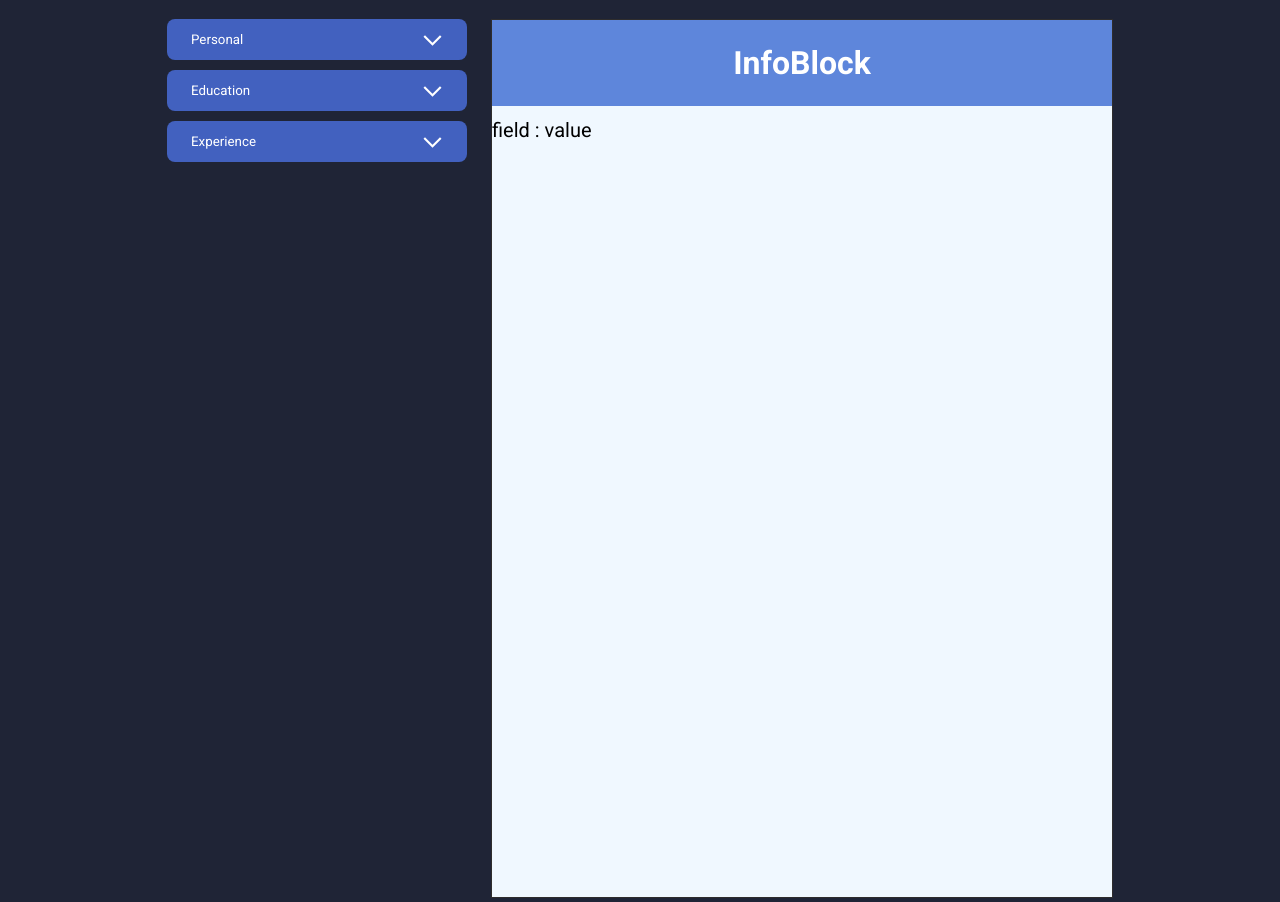
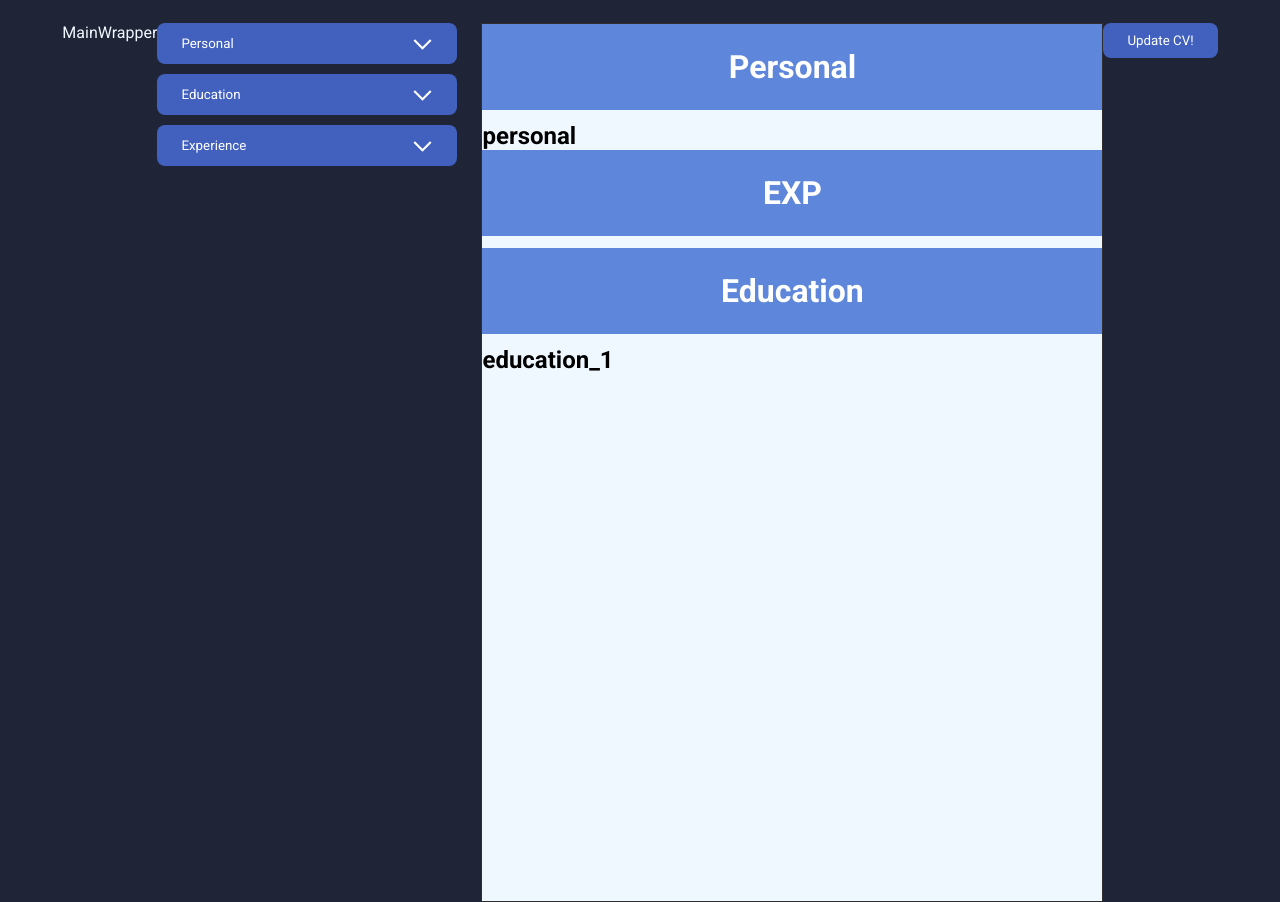
Before and after one commit to TSRSE/cv-creator, a React (Vite) app: page / in a window 1280 px wide. Built offline with nearby package versions, Linux system fonts and the light colour scheme.

Commit message:
Теперь CV обновляется по нажатию на кнопку Нужно будет допилить возможность добавить пунктов и удаление

```diff
--- a/src/App.jsx
+++ b/src/App.jsx
@@ -1,7 +1,8 @@
-import { useState } from 'react'
+import { useReducer, useState } from 'react'
 import './App.css'
 import Panel from './components/lfetSidePanel/Panel'
 import Canvas from './components/canvas/Canvas'
+import MainWrapper from './components/hocs/mainWrapper/MainWrapper'
 
 function App() {
 
@@ -55,16 +56,18 @@ function App() {
 
   const handleChange = (newArray) => {
     setComponentsArray(newArray)
-    {console.log(componentsArray)}
-    // alert('wow')
+  }
+
+  const [UpdateToggle, setUpdateToggle] = useState(false)
+
+  const handleCanvasUpdate = () => {
+    setUpdateToggle(!UpdateToggle)
   }
 
   return (
     <>
       <main>
-
-        <Panel changeArray={handleChange} array={componentsArray}/>
-        <Canvas elements={componentsArray} />
+        <MainWrapper changeArray={handleChange} array={componentsArray} toggleUpdater={handleCanvasUpdate}/>
       </main>
     </>
   )
--- a/src/components/canvas/Canvas.jsx
+++ b/src/components/canvas/Canvas.jsx
@@ -1,14 +1,15 @@
 import InfoBlock from '../shared/infoBlock/InfoBlock'
 import './style.css'
-import React from 'react'
+import React, { useReducer, useState } from 'react'
 
-export default function Canvas({elements = []}) {
+export default function Canvas({elements = null}) {
+
   return (
     <>
     <div className='canvas-main'>
-      <InfoBlock title={''}>
-        <>{console.log(elements)}</>
-      </InfoBlock>
+      <InfoBlock title={'Personal'} blocks={elements.personal}/>
+      <InfoBlock title={'EXP'} blocks={elements.job}/>
+      <InfoBlock title={'Education'} blocks={elements.education}/>
     </div>
     </>
   )
--- /dev/null
+++ b/src/components/hocs/mainWrapper/MainWrapper.jsx
@@ -0,0 +1,18 @@
+import React, { useState } from 'react'
+import Panel from '../../lfetSidePanel/Panel'
+import Canvas from '../../canvas/Canvas'
+import RightPanel from '../../rightSidePanel/RightPanel'
+
+export default function MainWrapper({changeArray = () => null, array = null, updater = false, toggleUpdater = () => null}) {
+
+    return (
+    <>
+        <div>MainWrapper</div>
+        {console.log(array)}
+        <Panel changeArray={changeArray} array={array}/>
+        <Canvas elements={array}/>
+        <RightPanel updater={updater} toggleUpdater={toggleUpdater}/>
+    </>
+
+  )
+}
--- a/src/components/lfetSidePanel/Panel.jsx
+++ b/src/components/lfetSidePanel/Panel.jsx
@@ -3,15 +3,6 @@ import './style.css'
 import React from 'react'
 
 export default function Panel({changeArray = () => null, array={}}) {
-
-  const forms = {
-    personal : [{id: 'personal', fields : [ 'Name', 'Surname', 'Phone', 'Email', 'Adress']}],
-
-    education : [{id: 'education_1', fields : [ 'started', 'graduated', 'uni name', 'desc' ]}],
-
-    jobs : [{id: 'job_1', fields : [ 'From', 'To', 'Place', 'Job', 'Description' ]}, {id: 'job_2', fields : [ 'From', 'To', 'Place', 'Job', 'Description' ]}]
-  }
-
   return (
     <div className='panel-main'>
       <Cathegory title='Personal' isOpen={true}  fields={array.personal} changeArray={changeArray} array={array} myKey={Object.keys(array)[0]}/>
--- /dev/null
+++ b/src/components/rightSidePanel/RightPanel.jsx
@@ -0,0 +1,11 @@
+import React from 'react'
+import Button from '../shared/button/Button'
+
+export default function RightPanel({updater = false, toggleUpdater = () => null}) {
+  return (
+    <div className='right-side'>
+        <Button onClickHandle={toggleUpdater} type='accent' text='Update CV!'/>
+    </div>
+
+  )
+}
--- a/src/components/shared/cathegory/Cathegory.jsx
+++ b/src/components/shared/cathegory/Cathegory.jsx
@@ -7,7 +7,7 @@ import './cathegory.css'
 
 import React, { useState } from 'react'
 
-export default function Cathegory({modular = false, title = '', fields=[], changeArray = () => null, array, myKey=''}) {
+export default function Cathegory({modular = false, title = '', fields=[], changeArray = () => null, array, myKey='', canvasUpdate= () => null}) {
 
   const formsList = fields.map((form, index) =>
     <Form key={crypto.randomUUID()}
--- a/src/components/shared/infoBlock/InfoBlock.jsx
+++ b/src/components/shared/infoBlock/InfoBlock.jsx
@@ -1,14 +1,19 @@
 import React from 'react'
 import './InfoBlock.css'
 import InfoTextRow from '../infoTextRow/InfoTextRow'
+import InfoSubBlock from '../infoSubBlock/InfoSubBlock'
 
-export default function InfoBlock({title = 'title', children}) {
+export default function InfoBlock({title = 'title', blocks = []}) {
+
+  const listOfSubBlocks = blocks.map((subBlock) => <InfoSubBlock key={crypto.randomUUID()} title={subBlock.id} infoToShow={subBlock.fields}/>)
+
   return (
     <div className='info-block'>
         <div className='info-block--header'>
-            <h1>InfoBlock</h1>
+            <h1>{title}</h1>
         </div>
-        <InfoTextRow/>
+        {listOfSubBlocks}
+
     </div>
   )
 }
--- /dev/null
+++ b/src/components/shared/infoSubBlock/InfoSubBlock.jsx
@@ -0,0 +1,21 @@
+import React, { useState } from 'react'
+import InfoTextRow from '../infoTextRow/InfoTextRow'
+
+export default function InfoSubBlock({title = 'title', infoToShow = []}) {
+
+    const isModular = infoToShow.length > 1
+
+    const listOfInfo = infoToShow.map((field) => {
+        console.log(field);
+        <InfoTextRow key={crypto.randomUUID()} field={Object.keys(field)[0]} value={field[`${Object.keys(field)[0]}`]}/>}
+    )
+    return (
+    <>
+        <h2>{title}</h2>
+        {listOfInfo}
+        {console.log(infoToShow)}
+
+    </>
+
+    )
+}
--- a/src/components/shared/inputFIled/InputField.jsx
+++ b/src/components/shared/inputFIled/InputField.jsx
@@ -5,15 +5,17 @@ import './style.css'
 
 export default function InputField({placeholder, hasLabel = true, changeArray = () => null, array=[], myKey='', localKey=''}) {
 
-    const [value, setValue] = useState('')
+    const currentField = array[`${myKey}`].find(x => x.id == localKey).fields.find(x => [`${Object.keys(placeholder)[0]}`] in x)[`${Object.keys(placeholder)[0]}`]
 
-    const updateGlobalArray = () => {
+    const [value, setValue] = useState(currentField)
+
+    const updateGlobalArray = (actualvalue) => {
       const newArray = array
       newArray[`${myKey}`].map((element) => {
         if (element[Object.keys(element)[0]] == localKey) {
           const tmpX = Object.keys(placeholder)[0] + ''
           const tempIndex = element[Object.keys(element)[1]].findIndex(x => tmpX in x)
-          element[Object.keys(element)[1]][tempIndex][Object.keys(placeholder)[0]] = value
+          element[Object.keys(element)[1]][tempIndex][Object.keys(placeholder)[0]] = actualvalue
           return element
         }
         return element
@@ -21,10 +23,16 @@ export default function InputField({placeholder, hasLabel = true, changeArray =
       return newArray
     }
 
+    const updateGlobalArray_V2 = (referenceArray, actualValue) =>{
+      referenceArray[`${myKey}`].find(x => x.id == localKey).fields.find(x => [`${Object.keys(placeholder)[0]}`] in x)[`${Object.keys(placeholder)[0]}`] = actualValue
+      return referenceArray
+    }
+
 
     const temp = (e) =>{
       setValue(e.target.value)
-      const newArray = updateGlobalArray()
+      const newArray = updateGlobalArray_V2(array, e.target.value)
+      // const newArray = updateGlobalArray(e.target.value)
       changeArray(newArray);
     }
 
```
Also changed, not shown: 1 other file (tests, documents, lock files or other folders).
